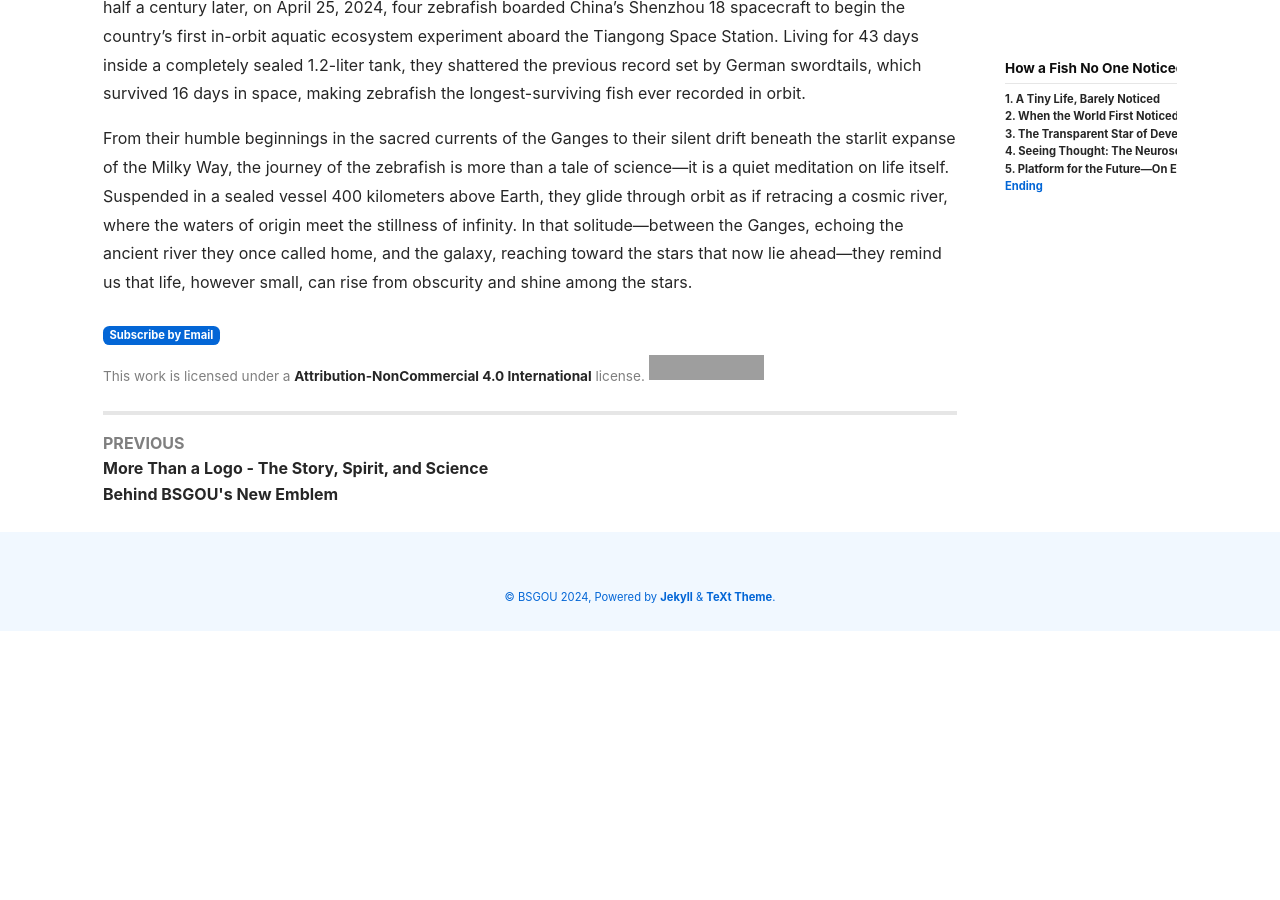
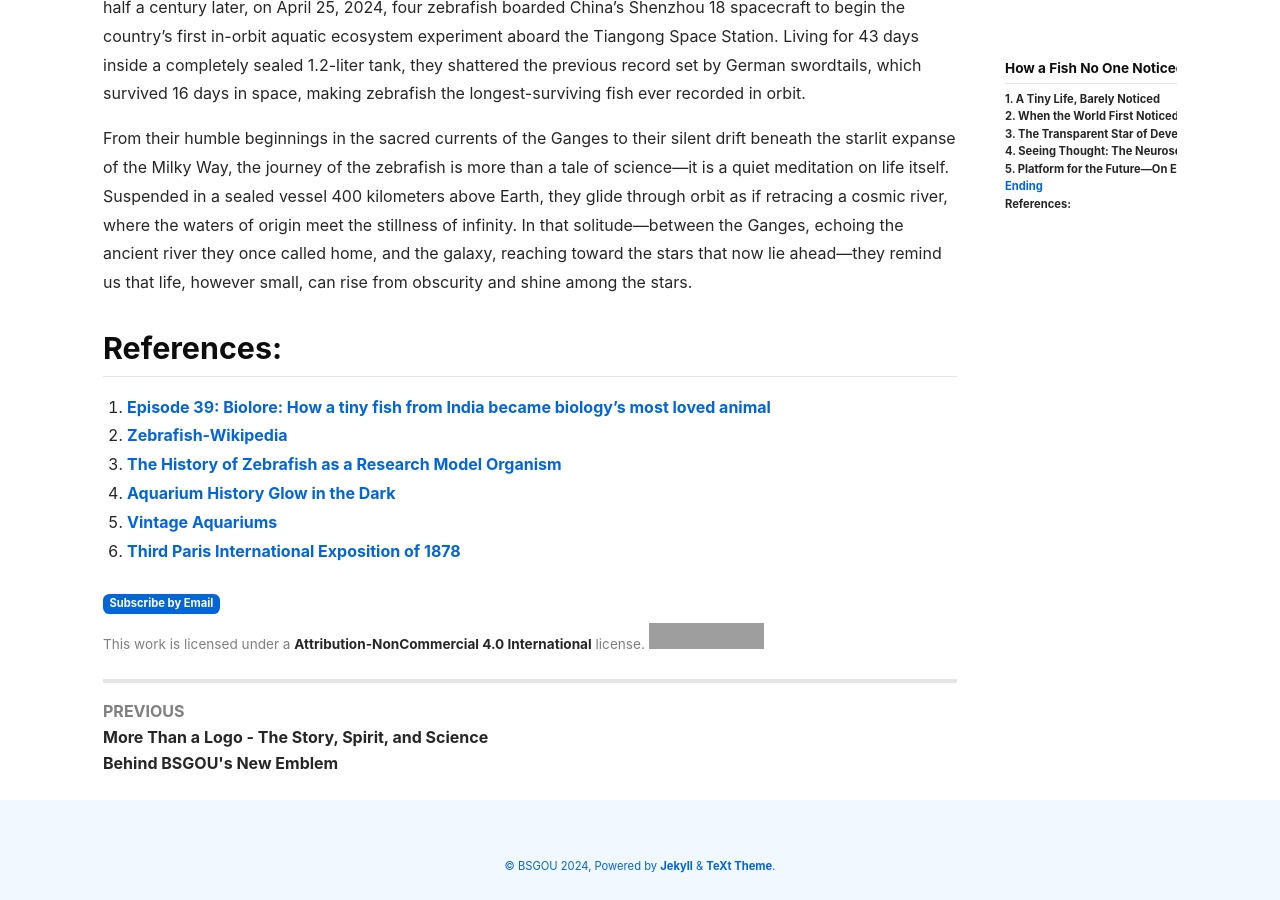
Before and after one commit to LabOnoM/LabOnoM.github.io, a Jekyll site: the page built from _posts/2025-06-08-zebrafish-history.md, in a window 1280 px wide and 900 px high, scrolled down 5794 px. Built offline with Jekyll 4.4.1, drawn with Linux system fonts in a browser that asks for light colours; nearby versions of some CDN libraries; comment, search, counter and statistics services are not loaded; before the commit the page ends 6425 px from its top, so only the background shows below that; grey boxes are pictures that could not be loaded.

Commit message:
Update 2025-06-08-zebrafish-history.md

```diff
--- a/_posts/2025-06-08-zebrafish-history.md
+++ b/_posts/2025-06-08-zebrafish-history.md
@@ -93,3 +93,11 @@ A lot of life sciences university and biotech company got zebrafish swimming som
 In 1976, zebrafish embarked on their inaugural space voyage aboard the Soviet Union's Soyuz 21 mission to the Salyut 5 space station—the first time these tiny vertebrates were studied in a microgravity environment. About half a century later, on April 25, 2024, four zebrafish boarded China’s Shenzhou 18 spacecraft to begin the country’s first in-orbit aquatic ecosystem experiment aboard the Tiangong Space Station. Living for 43 days inside a completely sealed 1.2-liter tank, they shattered the previous record set by German swordtails, which survived 16 days in space, making zebrafish the longest-surviving fish ever recorded in orbit.
 
 From their humble beginnings in the sacred currents of the Ganges to their silent drift beneath the starlit expanse of the Milky Way, the journey of the zebrafish is more than a tale of science—it is a quiet meditation on life itself. Suspended in a sealed vessel 400 kilometers above Earth, they glide through orbit as if retracing a cosmic river, where the waters of origin meet the stillness of infinity. In that solitude—between the Ganges, echoing the ancient river they once called home, and the galaxy, reaching toward the stars that now lie ahead—they remind us that life, however small, can rise from obscurity and shine among the stars.
+
+## **References:**
+1. [Episode 39: Biolore: How a tiny fish from India became biology’s most loved animal](https://www.nature.com/articles/d44151-024-00089-5?utm_source=chatgpt.com)
+2. [Zebrafish-Wikipedia](https://en.wikipedia.org/wiki/Zebrafish?utm_source=chatgpt.com)
+3. [The History of Zebrafish as a Research Model Organism](https://www.zeclinics.com/blog/history-of-zebrafish-research/?utm_source=chatgpt.com)
+4. [Aquarium History Glow in the Dark](https://www.hygger-online.com/aquarium-history-glow-in-the-dark/?srsltid=AfmBOopi3GFLiptiwAx4d6DNUnnHq4ALsTw2fH1xigqvkPBPH9R7xdBa&utm_source=chatgpt.com)
+5. [Vintage Aquariums](https://www.aquariumarchitecture.com/archive/vintage-aquariums/?utm_source=chatgpt.com)
+6. [Third Paris International Exposition of 1878](https://www.ndl.go.jp/exposition/e/s1/1878-2.html?utm_source=chatgpt.com)
```
